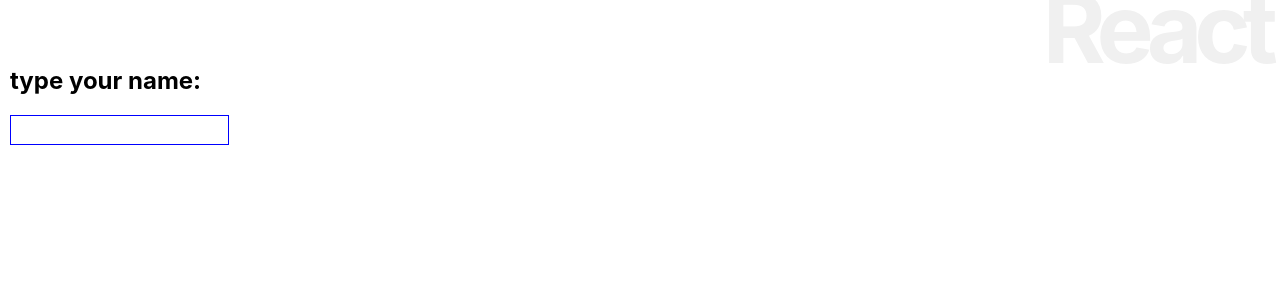
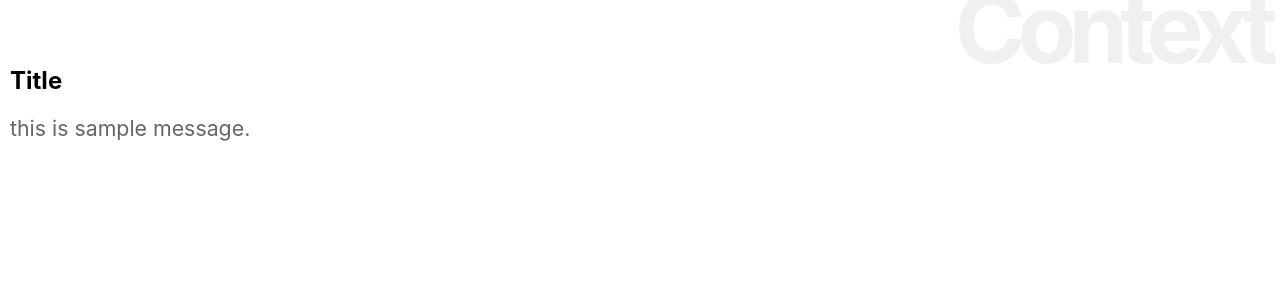
Before and after one commit to takapan2/practice_react, a React (Create React App) app: page / in a window 1280 px wide. Shown: the top 300 px of the page. Built offline with nearby package versions, Linux system fonts and the light colour scheme.

Commit message:
list3-30

```diff
--- a/src/App.js
+++ b/src/App.js
@@ -1,55 +1,41 @@
 import { Component } from "react";
 import Rect from "./Rect";
 import "./App.css";
+import * as React from "react";
+
+let data = {
+  title: "Title",
+  message: "this is sample message.",
+};
+const SampleContext = React.createContext(data);
 
 class App extends Component {
-  input = "";
-  msgStyle = {
-    fontSize: "20px",
-    color: "#900",
-    margin: "20px 0",
-    padding: "5px",
-  };
-  constructor(props) {
-    super(props);
-    this.state = {
-      message: "type your name:",
-    };
-    this.doCheck = this.doCheck.bind(this);
-  }
-  doCheck(event) {
-    alert(event.target.value + "は長すぎます。（最大１０文字）");
-  }
   render() {
     return (
       <div>
-        <h1>React</h1>
-        <h2>{this.state.message}</h2>
-        <Message maxlength="10" onCheck={this.doCheck} />
+        <h1>Context</h1>
+        <Title />
+        <Message />
+      </div>
+    );
+  }
+}
+
+class Title extends Component {
+  static contextType = SampleContext;
+  render() {
+    return (
+      <div>
+        <h2>{this.context.title}</h2>
       </div>
     );
   }
 }
 
 class Message extends Component {
-  inputStyle = {
-    fontSize: "12pt",
-    padding: "5px",
-  };
-  constructor(props) {
-    super(props);
-    this.doChange = this.doChange.bind(this);
-  }
-  doChange(e) {
-    if (e.target.value.length > this.props.maxlength) {
-      this.props.onCheck(e);
-      e.target.value = e.target.value.substr(0, this.props.maxlength);
-    }
-  }
+  static contextType = SampleContext;
   render() {
-    return (
-      <input type="text" style={this.inputStyle} onChange={this.doChange} />
-    );
+    return <p>{this.context.message}</p>;
   }
 }
 
```
